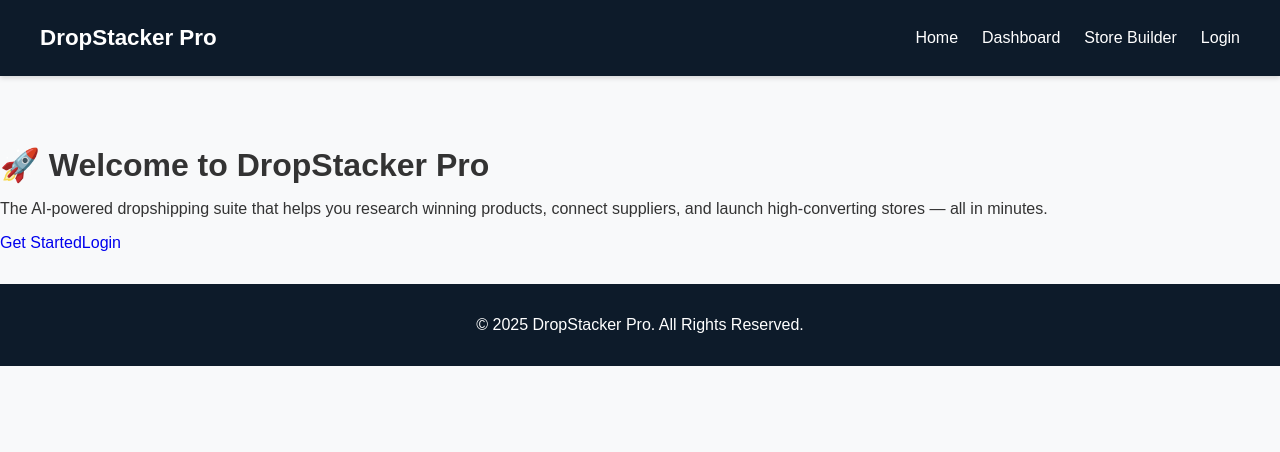
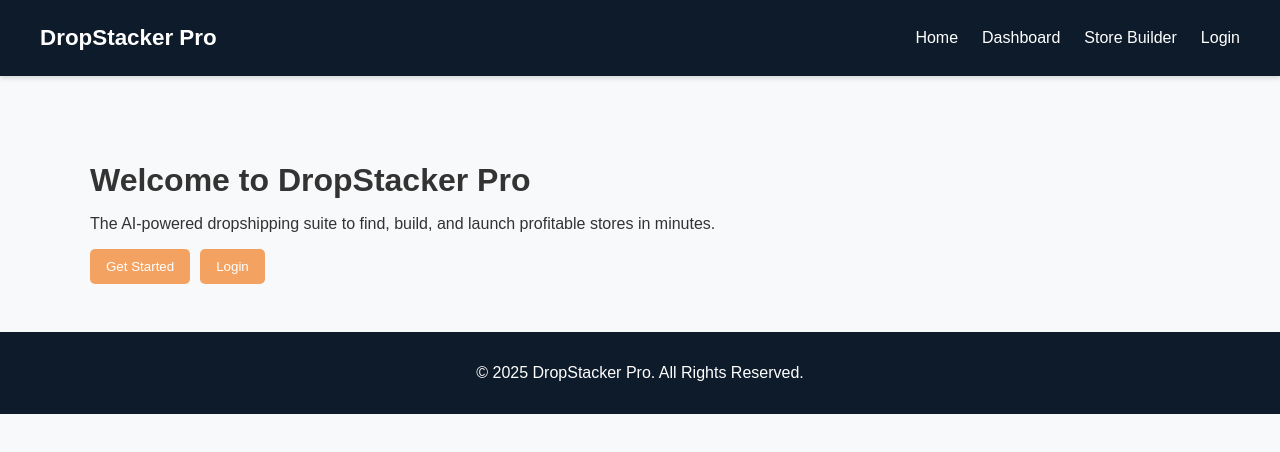
Before and after one commit to nextwaveaisuite/dropstacker-pro, a Next.js app: page / in a window 1280 px wide. Shown: the top 452 px of the page. Built offline with nearby package versions, Linux system fonts and the light colour scheme.

Commit message:
index.js

```diff
--- a/pages/index.js
+++ b/pages/index.js
@@ -1,15 +1,12 @@
+import Link from "next/link";
+
 export default function Home() {
   return (
-    <div className="hero">
-      <h1>🚀 Welcome to DropStacker Pro</h1>
-      <p>
-        The AI‑powered dropshipping suite that helps you research winning products,
-        connect suppliers, and launch high‑converting stores — all in minutes.
-      </p>
-      <div>
-        <a href="/signup" className="btn-primary">Get Started</a>
-        <a href="/login" className="btn-secondary">Login</a>
-      </div>
+    <div className="container">
+      <h1>Welcome to DropStacker Pro</h1>
+      <p>The AI‑powered dropshipping suite to find, build, and launch profitable stores in minutes.</p>
+      <Link href="/signup"><button>Get Started</button></Link>
+      <Link href="/login"><button style={{ marginLeft: "10px" }}>Login</button></Link>
     </div>
   );
     }
```
